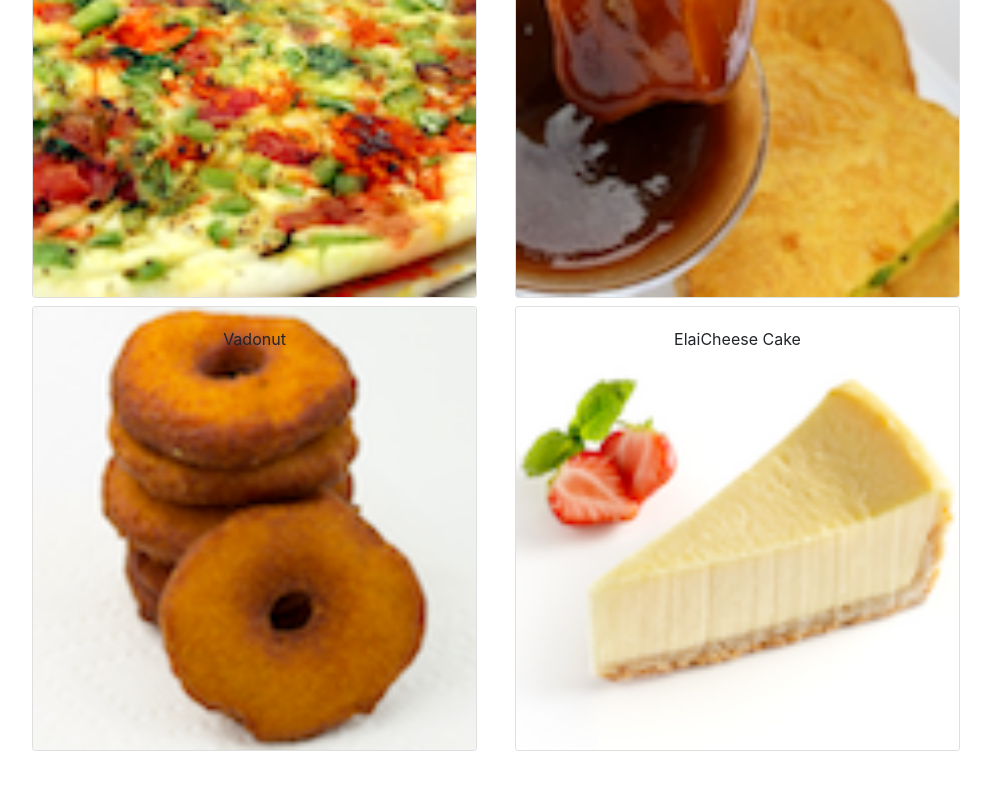
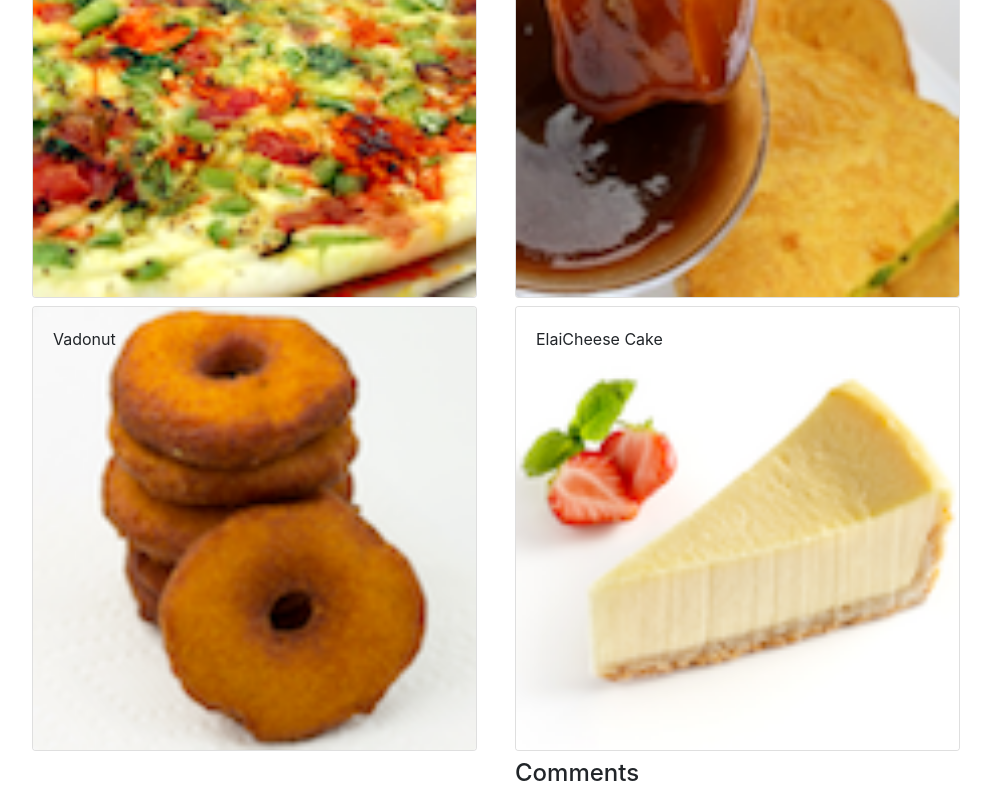
Before and after one commit to ferial71/React_ConFusion, a React (Create React App) app: page / in a window 1280 px wide. Shown: the part 207-1007 px from the top of the page, without its empty margins (57-1048 px from the left). Before the commit the page ends 970 px from the top, so only its background shows below. Built offline with nearby package versions, Linux system fonts and the light colour scheme.

Commit message:
Assignement 1

```diff
--- a/src/App.js
+++ b/src/App.js
@@ -1,5 +1,4 @@
 import React, {Component} from 'react';
-import logo from './logo.svg';
 import {Navbar,NavbarBrand} from 'reactstrap';
 import Menu from './components/MenuComponent';
 import './App.css';
@@ -20,7 +19,6 @@ class App extends Component{
                     <div className="container">
                         <NavbarBrand href="/">Ristronrante Con Fusion</NavbarBrand>
                     </div>
-
                 </Navbar>
                 <Menu dishes={this.state.dishes} />
             </div>
--- /dev/null
+++ b/src/components/ DishdetailComponent.js
@@ -0,0 +1,63 @@
+import React, { Component } from 'react';
+import { Card, CardImg, CardText, CardBody, CardTitle } from 'reactstrap';
+
+class Dishdetail extends Component{
+    constructor(props) {
+        super(props);
+
+    }
+    renderDish(dish) {
+        if (dish != null)
+            return(
+                <Card>
+                    <CardImg top src={dish.image} alt={dish.name} />
+                    <CardBody>
+                        <CardTitle>{dish.name}</CardTitle>
+                        <CardText>{dish.description}</CardText>
+                    </CardBody>
+                </Card>
+            );
+        else
+            return(
+                <div></div>
+            );
+    }
+    renderComments(dish){
+        const header = <h4>Commnets</h4>
+        if (dish != null){
+            return (
+                dish.comments.map(function (comment) {
+                    return (
+                        <div key={comment.id} className="list-unstyled">
+                            <ul></ul>
+                                <li>{comment.comment}</li>
+                            <ul></ul>
+                                <li>-- {comment.author},{comment.date.slice(0, 10)}</li>
+
+                        </div>
+                    );
+                })
+            );
+        }
+        else
+            return (
+              <div></div>
+            );
+    }
+
+
+    render() {
+        return(
+            <div className="row">
+                    <div className="col-12 col-md-5 m-1">
+                        {this.renderDish(this.props.dish)}
+                    </div>
+                    <div className="col-12 col-md-5 m-1">
+                        <h4 left>Comments</h4>
+                        {this.renderComments(this.props.dish)}
+                    </div>
+            </div>
+        );
+    }
+}
+export default Dishdetail;
--- a/src/components/MenuComponent.js
+++ b/src/components/MenuComponent.js
@@ -1,44 +1,24 @@
 import React, { Component } from 'react';
-import { Media } from 'reactstrap';
 import { Card, CardImg, CardImgOverlay, CardText, CardBody,
     CardTitle } from 'reactstrap';
+import Dishdetail from "./ DishdetailComponent";
 
 
 class Menu extends Component {
 
     constructor(props) {
         super(props);
-
         this.state = {
             selectedDish: null
         }
     }
-
     onDishSelect(dish) {
         this.setState({ selectedDish: dish});
     }
-
-    renderDish(dish) {
-        if (dish != null)
-            return(
-                <Card>
-                    <CardImg top src={dish.image} alt={dish.name} />
-                    <CardBody>
-                        <CardTitle>{dish.name}</CardTitle>
-                        <CardText>{dish.description}</CardText>
-                    </CardBody>
-                </Card>
-            );
-        else
-            return(
-                <div></div>
-            );
-    }
-
     render() {
         const menu = this.props.dishes.map((dish) => {
             return (
-                <div  className="col-12 col-md-5 m-1">
+                <div className="col-12 col-md-5 m-1">
                     <Card key={dish.id}
                           onClick={() => this.onDishSelect(dish)}>
                         <CardImg width="100%" src={dish.image} alt={dish.name} />
@@ -49,19 +29,16 @@ class Menu extends Component {
                 </div>
             );
         });
-
         return (
-            <div className="container">
+            <div  className="container" style={{textAlign: 'left'}}>
                 <div className="row">
                     {menu}
                 </div>
-                <div className="row">
-                    <div  className="col-12 col-md-5 m-1">
-                        {this.renderDish(this.state.selectedDish)}
-                    </div>
-                </div>
+                <Dishdetail dish={this.state.selectedDish} />
             </div>
         );
+
+
     }
 }
 
```
